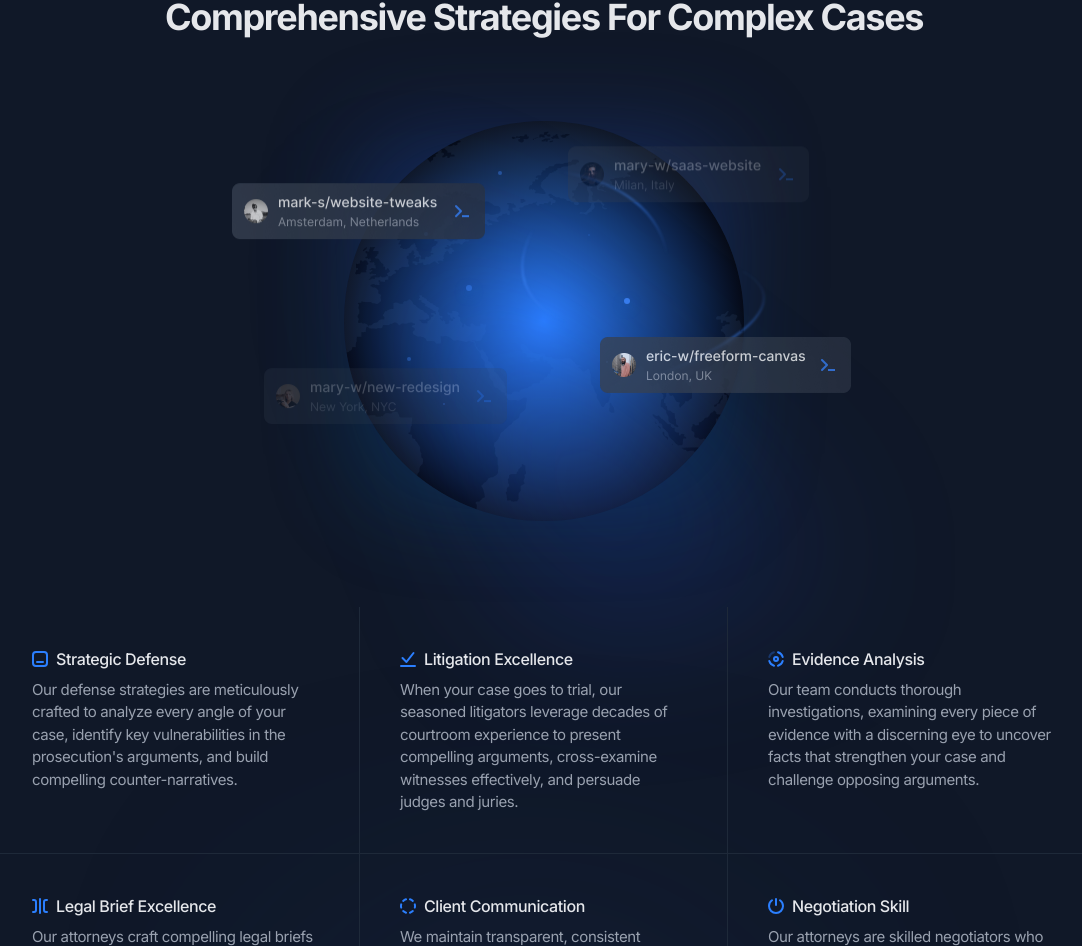
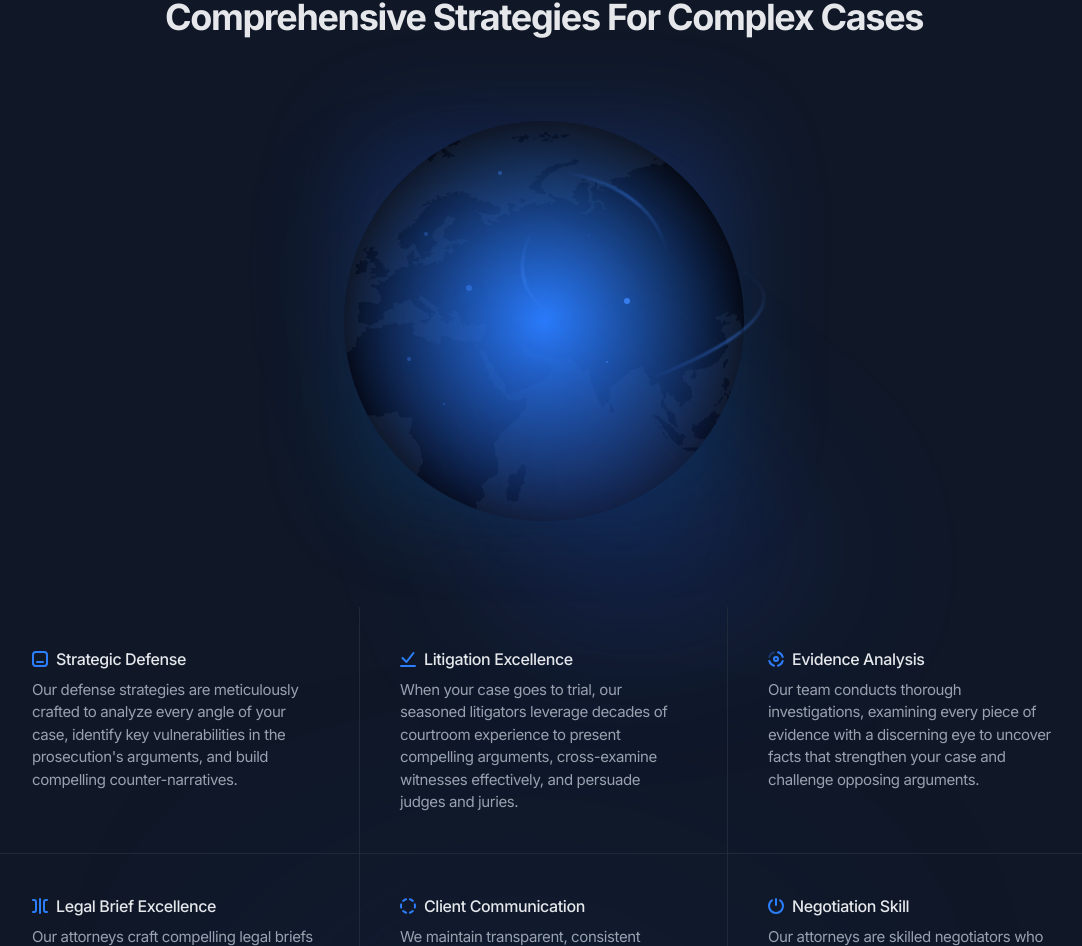
Before and after one commit to nathanroses/steelfirm, a Next.js app: page / in a window 1280 px wide. Shown: the part 1883-2829 px from the top of the page, without its empty margins (96-1178 px from the left). Built offline with nearby package versions, Linux system fonts and the light colour scheme.

Commit message:
Update features-planet.tsx

```diff
--- a/components/features-planet.tsx
+++ b/components/features-planet.tsx
@@ -37,34 +37,7 @@ export default function LegalPracticeAreas() {
                     alt="Legal decoration"
                   />
                   <div>
-                    <Image
-                      className="absolute -left-28 top-16 z-10 animate-[float_4s_ease-in-out_infinite_both] opacity-80 transition-opacity duration-500"
-                      src={PracticeAreaImg01}
-                      width={253}
-                      height={56}
-                      alt="Criminal Defense"
-                    />
-                    <Image
-                      className="absolute left-56 top-7 z-10 animate-[float_4s_ease-in-out_infinite_1s_both] opacity-30 transition-opacity duration-500"
-                      src={PracticeAreaImg02}
-                      width={241}
-                      height={56}
-                      alt="White Collar Defense"
-                    />
-                    <Image
-                      className="absolute -left-20 bottom-24 z-10 animate-[float_4s_ease-in-out_infinite_2s_both] opacity-25 transition-opacity duration-500"
-                      src={PracticeAreaImg03}
-                      width={243}
-                      height={56}
-                      alt="Civil Litigation"
-                    />
-                    <Image
-                      className="absolute bottom-32 left-64 z-10 animate-[float_4s_ease-in-out_infinite_3s_both] opacity-80 transition-opacity duration-500"
-                      src={PracticeAreaImg04}
-                      width={251}
-                      height={56}
-                      alt="Professional Misconduct"
-                    />
+
                   </div>
                 </div>
               </div>
```
